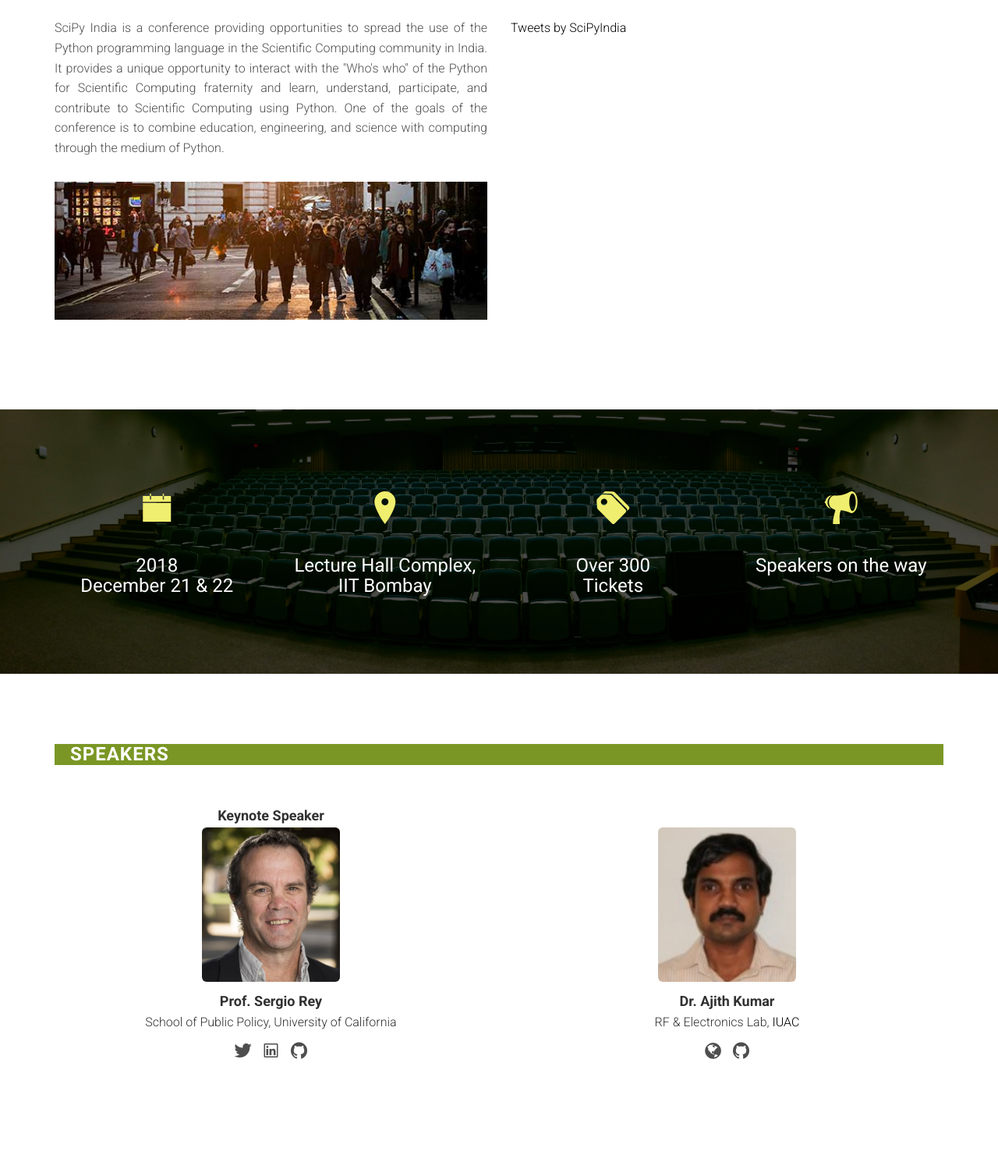
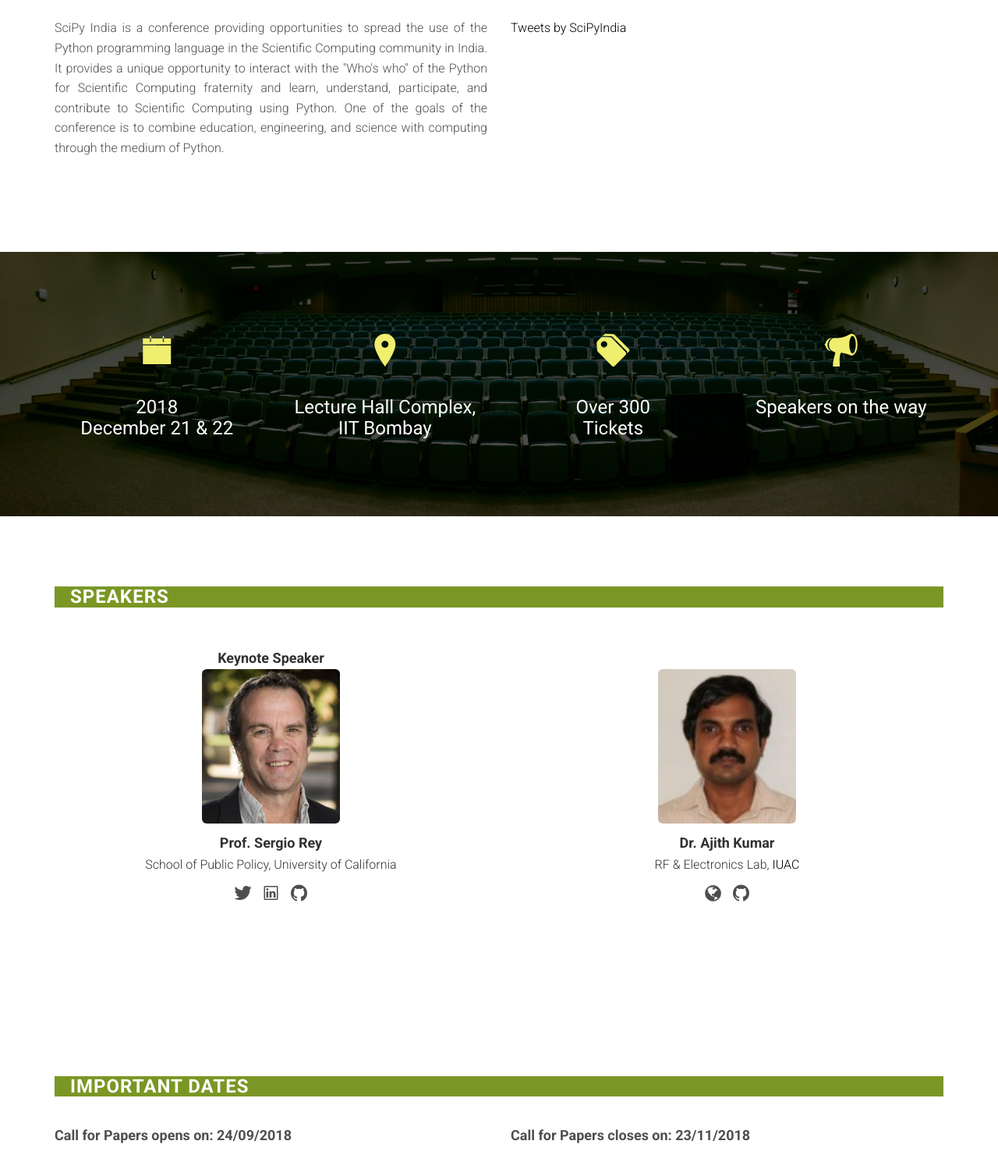
Before and after one commit to FOSSEE/SciPy2018, a Django app: page /2018/ in a window 1280 px wide. Shown: the part 918-2417 px from the top of the page at 78% size. Run offline with Django 3.2, Linux system fonts and the light colour scheme; parts of the project's set-up code (start-up, migrations or seed data) failed here and were passed over; some libraries are stand-ins or nearby versions.

Commit message:
Removed preloader gif from css

```diff
--- a/static/website/bootstrap-css/assets/css/custom.css
+++ b/static/website/bootstrap-css/assets/css/custom.css
@@ -11,7 +11,6 @@ if it's not present, don't show loader */
 	width: 100%;
 	height: 100%;
 	z-index: 9999;
-	background: url({% static 'website/bootstrap-css/images/loader-64x/Preloader_2.gif' %}) center no-repeat #fff;
 }
 
 .btn:focus, .btn:active, button:focus, button:active {
--- a/static/website/bootstrap-css/custom.css
+++ b/static/website/bootstrap-css/custom.css
@@ -10,7 +10,6 @@ if it's not present, don't show loader */
 	width: 100%;
 	height: 100%;
 	z-index: 9999;
-	background: url(images/loader-64x/Preloader_2.gif) center no-repeat #fff;
 }
 
 .btn:focus, .btn:active, button:focus, button:active {
--- a/static/website/templates/home.html
+++ b/static/website/templates/home.html
@@ -24,10 +24,6 @@
                     <h3 class="section-title">About Us</h3>
 
                     <p class="text-justify">SciPy India is a conference providing opportunities to spread the use of the Python programming language in the Scientific Computing community in India. It provides a unique opportunity to interact with the "Who's who" of the Python for Scientific Computing fraternity and learn, understand, participate, and contribute to Scientific Computing using Python. One of the goals of the conference is to combine education, engineering, and science with computing through the medium of Python.</p>
-
-                    <figure>
-                        <img alt="" class="img-responsive" src="bootstrap-css/assets/images/about-us.jpg">
-                    </figure>
 
                 </div><!-- /.col-sm-6 -->
 
```
